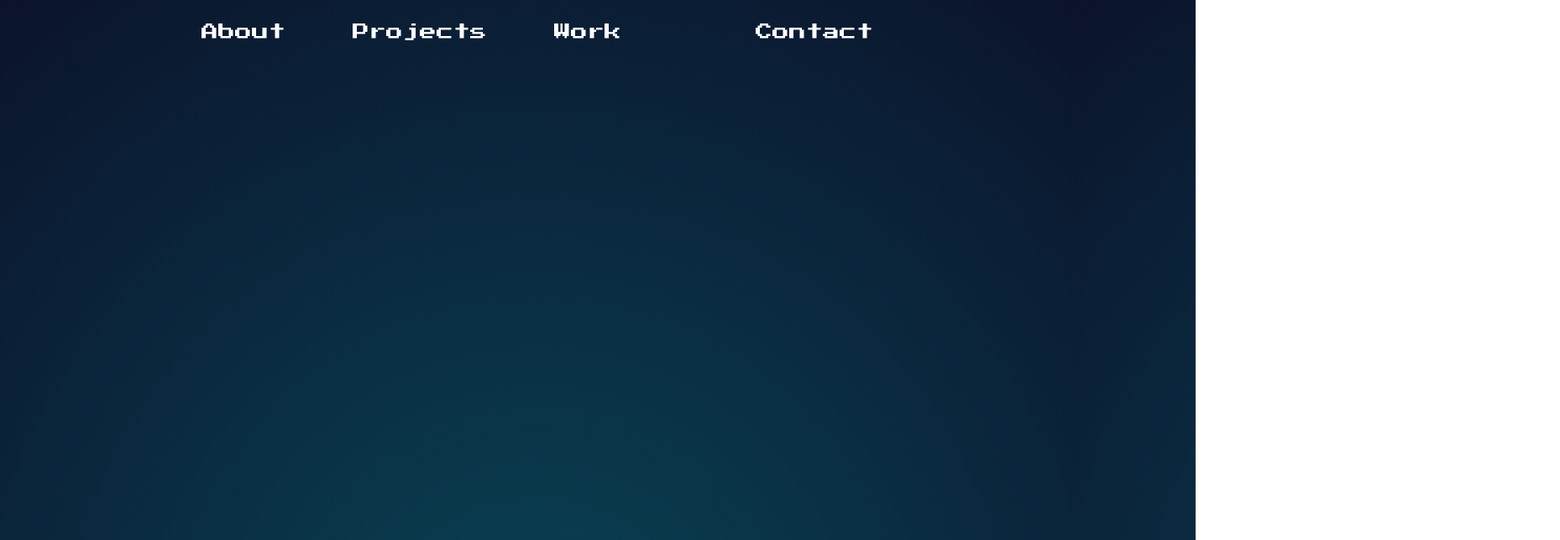
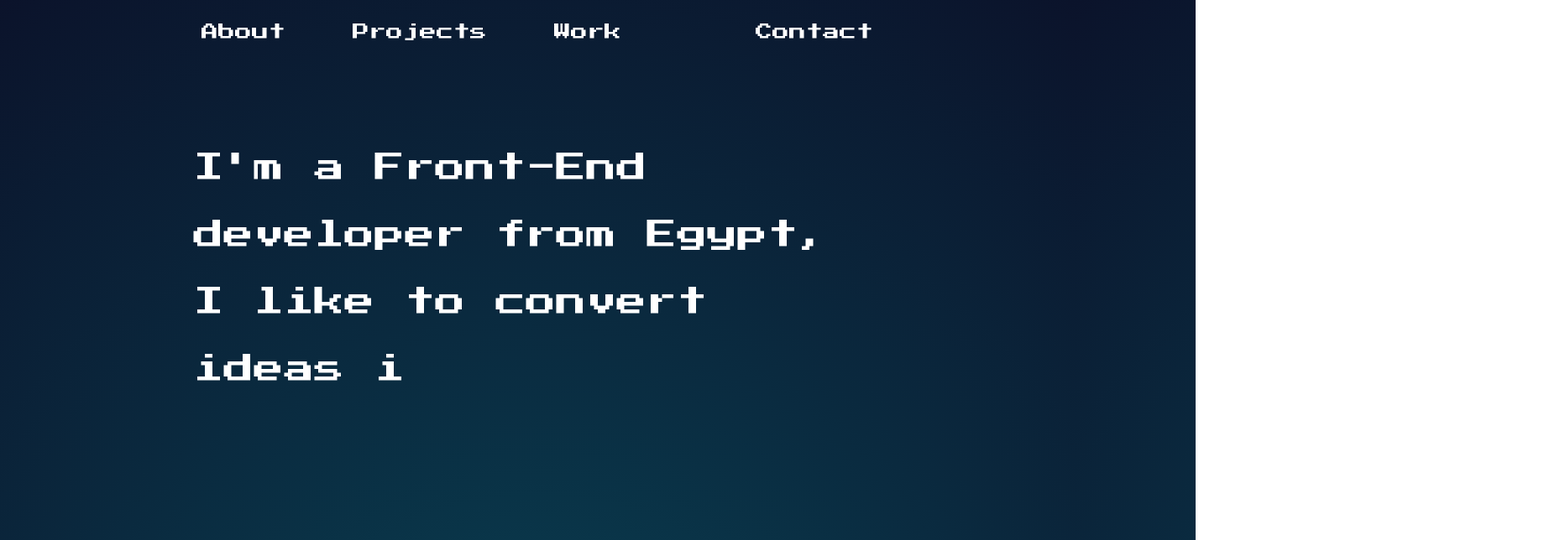
Before and after one commit to SaifAlqady51/my_profile, a SvelteKit app: page /about in a window 1280 px wide. Shown: the top 644 px of the page at 84% size, 1858 px wide, since content can reach past the window. Built offline with nearby package versions, Linux system fonts and the light colour scheme.

Commit message:
Basic About page content

```diff
--- a/src/routes/about/+page.svelte
+++ b/src/routes/about/+page.svelte
@@ -1 +1,30 @@
-<div class="w-screen h-screen"></div>
+<script lang="ts">
+	let introductoin =
+		"I'm a Front-End developer from Egypt, I like to convert ideas into products. Interested in clean code principles, Mostly use Next.js, Typescript and Tailwind,   ";
+	let typedChar = '';
+
+	const addCharTotypedChar = (char: string) => {
+		typedChar += char;
+		return typedChar;
+	};
+
+	const addChartoStrigAfterOneSec = (sentence: string, i: number) => {
+		setTimeout(() => {
+			return addCharTotypedChar(sentence[i]);
+		}, i * 80);
+	};
+
+	export const animateTyping = (sentence: string) => {
+		for (let i = 0; i < sentence.length; i++) {
+			addChartoStrigAfterOneSec(sentence, i);
+		}
+	};
+
+	animateTyping(introductoin);
+</script>
+
+<div
+	class="w-screen h-screen md:text-4xl text-xl font-press-start text-white flex justify-start mt-40 px-5 md:px-[18%]"
+>
+	<h1 class="h-fit leading-10 md:leading-[80px]">{typedChar}</h1>
+</div>
```
